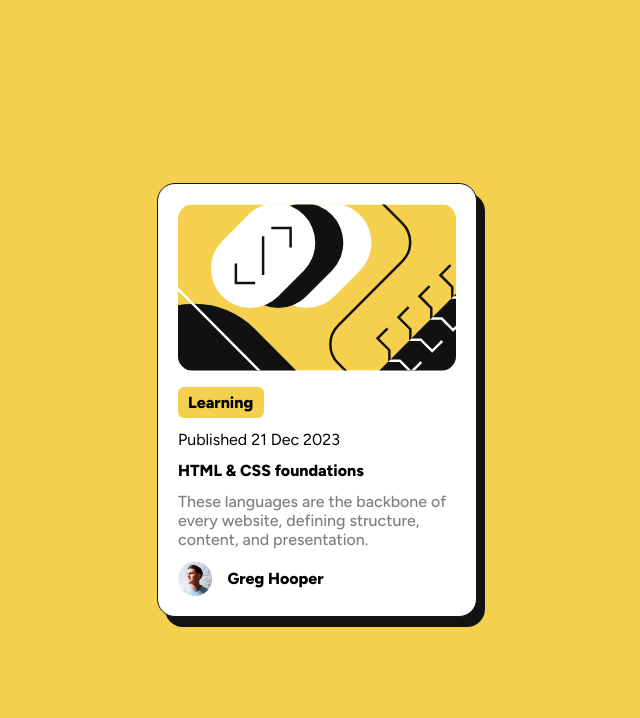
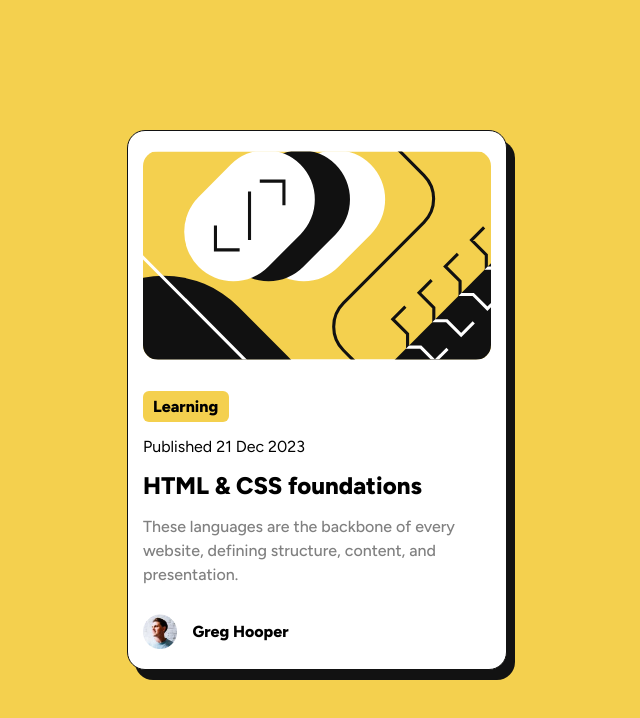
Before and after one commit to Talika-Bajaj/Blog-Preview-Card, a plain HTML site: page index.html in a window 1280 px wide. Shown: the whole page, without its empty margins (323-963 px from the left). Drawn offline with Linux system fonts and the light colour scheme.

Commit message:
Update files

```diff
--- a/index.html
+++ b/index.html
@@ -6,9 +6,7 @@
 
   <link rel="icon" type="image/png" sizes="32x32" href="./assets/images/favicon-32x32.png">
   <link rel="stylesheet" href="style.css">
-  <title>Frontend Mentor | Blog preview card</title>
-
-  <!-- Feel free to remove these styles or customise in your own stylesheet 👍 -->
+  <title>Blog preview card</title>
 
 </head>
 <body>
@@ -23,7 +21,7 @@
 
         <p class="p-2">Published 21 Dec 2023</p>
 
-        <p class="p-3">HTML & CSS foundations</p>
+        <h2>HTML & CSS foundations</h2>
 
         <p class="p-4">These languages are the backbone of every website, defining structure, content, and presentation.
         </p>
@@ -36,9 +34,5 @@
   </div>
 </main>
 
-  <!-- <div class="attribution">
-    Challenge by <a href="https://www.frontendmentor.io?ref=challenge" target="_blank">Frontend Mentor</a>.
-    Coded by <a href="#">Your Name Here</a>.
-  </div> -->
 </body>
 </html>
--- a/style.css
+++ b/style.css
@@ -24,12 +24,17 @@ body {
 
 .card {
     border: 1px solid var(--Black);
-    width: 320px;
-    /* margin: 100px auto; */
-    padding: 20px;
+    width: 85vw;
+    padding: 20px 15px;
     background-color: var(--White);
     border-radius: 18px;
     box-shadow: 8px 10px var(--Black);
+}
+
+.info {
+    display: grid;
+    grid-template-columns: 100%;
+    gap: 15px;
 }
 
 .img img {
@@ -39,27 +44,29 @@ body {
 
 .para {
     margin: 12px auto;
-    display: flex;
-    flex-direction: column;
-    gap: 12px;
+    display: grid;
+    grid-template-columns: 100%;
+    gap: 15px;
 }
 
 .p-1 {
     font-size: 16px;
     padding: 6px 10px;
-    width: 31%;
+    width: 86px;
     border-radius: 6px;
     font-weight: 800;
     background-color: var(--Yellow);
 }
 
-.p-3 {
+h2 {
     font-weight: 800;
 }
 
 .p-4 {
     color: var(--Grey);
     font-weight: 500;
+    font-size: 16px;
+    line-height: 1.5;
 }
 
 .author {
@@ -71,3 +78,9 @@ body {
 .author p {
     font-weight: 800;
 }
+
+@media screen and (width>400px) {
+    .card {
+        width: 380px;
+    }
+}
```
Also changed, not shown: 1 other file.
